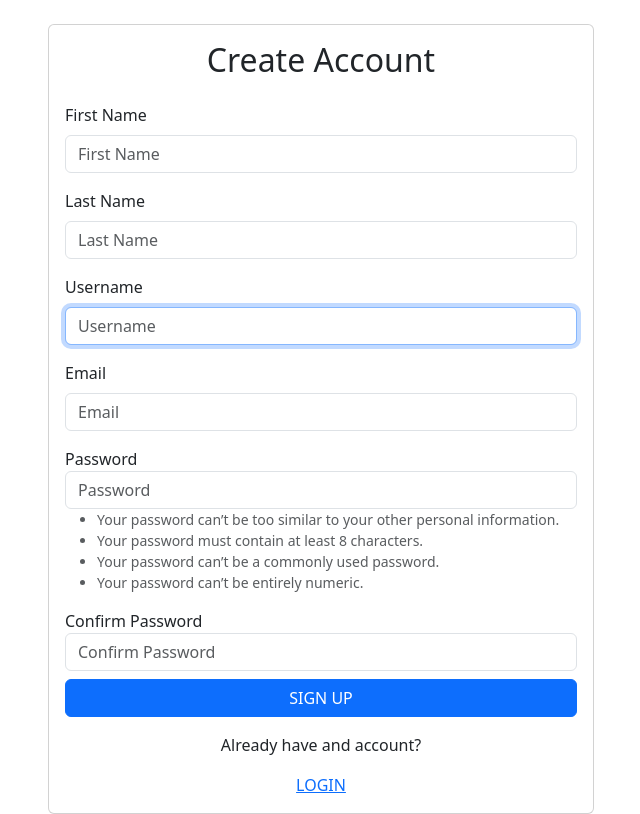
After one commit to Achaudhari02/Inventory-management, a Django app: template micro_SaaS/inventory/templates/inventory/signup.html in a window 1280 px wide. The commit adds this page. Shown: the whole page, without its empty margins (319-959 px from the left). Run offline with Django 5.2, Linux system fonts and the light colour scheme; the template is opened without the code that fills it: values that come from a table or form of the project are taken from there, others are empty; parts of the project's set-up code (start-up, migrations or seed data) failed here and were passed over.

Commit message:
signup page is complete

```diff
--- a/micro_SaaS/inventory/forms.py
+++ b/micro_SaaS/inventory/forms.py
@@ -5,7 +5,7 @@ from django.contrib.auth.models import User
 class SignUpForm(UserCreationForm):
     email = forms.EmailField(
         required=True,
-        widget=forms.EmailInput(attr={
+        widget=forms.EmailInput(attrs={
             'class': 'form-control',
             'placeholder': 'Email'
         })
@@ -14,16 +14,16 @@ class SignUpForm(UserCreationForm):
     first_name = forms.CharField(
         max_length=100,
         required=True,
-        widget=forms.TextInput(attr={
+        widget=forms.TextInput(attrs={
             'class': 'form-control',
-            'placeholder': 'First Name0'
+            'placeholder': 'First Name'
         })
     )
 
     last_name = forms.CharField(
         max_length=100,
         required=True,
-        widget=forms.TextInput(attr={
+        widget=forms.TextInput(attrs={
             'class': 'form-control',
             'placeholder': 'Last Name'
         })
--- a/micro_SaaS/inventory/templates/inventory/base.html
+++ b/micro_SaaS/inventory/templates/inventory/base.html
@@ -1,5 +1,5 @@
 <!DOCTYPE html>
-<html>
+<html lang="en">
   <head>
     <meta charset="UTF-8" />
     <meta name="viewport" content="width=device-width, initial-scale=1.0" />
@@ -12,10 +12,39 @@
       rel="stylesheet"
       href="https://cdn.jsdelivr.net/npm/bootstrap-icons@1.11.0/font/bootstrap-icons.css"
     />
+
     {% block extra_css %}{% endblock %}
   </head>
 
   <body>
-    <script src="" async defer></script>
+    {% if user.is_authenticated %}
+    <nav class="navbar navbar-expand-lg navbar-dark bg-dark">
+      <div class="container-fluid">
+        <a class="navbar-brand" href="{% url 'dashboard' %}">
+          <i class="bi bi-box-seam"></i> BROWN AND CO.
+        </a>
+        <ul class="navbar-nav ms-auto">
+          <li class="nav-item">
+            <a class="nav-link" href="{% url 'logout' %}">Logout</a>
+          </li>
+        </ul>
+      </div>
+    </nav>
+    {% endif %}
+
+    <main class="container mt-4">
+      {% if messages %} {% for message in messages%}
+      <div class="alert alert-{{ message.tags }} alert-dismissible fade show">
+        {{ message }}
+        <button
+          type="button"
+          class="btn-close"
+          data-bs-dismiss="alert"
+        ></button>
+      </div>
+      {% endfor %} {% endif %} {% block content %}{% endblock %}
+    </main>
+    <script src="https://cdn.jsdelivr.net/npm/bootstrap@5.3.0/dist/js/bootstrap.bundle.min.js"></script>
+    {% block extra_js %}{% endblock %}
   </body>
 </html>
--- /dev/null
+++ b/micro_SaaS/inventory/templates/inventory/signup.html
@@ -0,0 +1,64 @@
+{% extends "inventory/base.html" %} {% block title %}Sign Up{% endblock %}
+{% block content %}
+
+<div class="row justify-content-center">
+  <div class="col-md-6">
+    <div class="card">
+      <div class="card-body">
+        <h2 class="text-center mb-4">Create Account</h2>
+        <form method="post">
+          {% csrf_token %}
+          <div class="mb-3">
+            <label for="form.first_name.id_for_label" class="form-label">First Name</label>
+            {{form.first_name}}
+          </div>
+          <div class="mb-3">
+            <label for="form.last_name.id_for_label" class="form-label">Last Name</label>
+            {{form.last_name}}
+          </div>
+
+          <div class="mb-3">
+            <label for="{{form.username.id_for_label}}" class="form-label">
+              Username
+            </label>
+            {{ form.username }} {% if form.username.errors %}
+            <div class="text-danger">{{ form.username.errors }}</div>
+            {% endif %}
+          </div>
+          <div class="mb-3">
+            <label for="{{form.email.id_for_label}}" class="form-label">
+              Email
+            </label>
+            {{form.email}} {% if form.email.errors %}
+            <div class="text-danger">{{form.email.errors}}</div>
+            {% endif %}
+          </div>
+
+          <div class="mb-3">
+            <label for="{{form.password1.id_for_label}}"> Password </label>
+            {{form.password1}} {% if form.password1.errors %}
+            <div class="text-danger">{{form.password1.errors}}</div>
+            {% endif %} {% if form.password1.help_text %}
+
+            <small class="text-muted"> {{ form.password1.help_text }} </small>
+            {% endif %}
+          </div>
+          <div class="mb-2">
+            <label for="{{form.password2.id_for_label}}">Confirm Password</label>
+            {{form.password2}}
+            {% if form.password2.errors %}
+            <div class="text-danger"> {{form.password2.errors}} </div>
+            {% endif %}
+          </div>
+          <button type="submit" class="btn btn-primary w-100">SIGN UP</button>
+        </form>
+          <div class="text-center mt-3">
+          <p>Already have and account?</p>
+          <a href="{% url 'login' %}">LOGIN</a>
+        </div>
+      </div>
+    </div>
+  </div>
+</div>
+
+{% endblock %}
--- a/micro_SaaS/micro_SaaS/settings.py
+++ b/micro_SaaS/micro_SaaS/settings.py
@@ -121,3 +121,7 @@ STATIC_URL = 'static/'
 # https://docs.djangoproject.com/en/5.2/ref/settings/#default-auto-field
 
 DEFAULT_AUTO_FIELD = 'django.db.models.BigAutoField'
+
+LOGIN_URL = 'login'
+LOGIN_REDIRECT_URL = 'dashboard'
+LOGOUT_REDIRECT_URL = 'login'
```
Also changed, not shown: micro_SaaS/inventory/templates/inventory/login.html (added, +14 -0 lines), micro_SaaS/inventory/views.py (+34 -2 lines).
